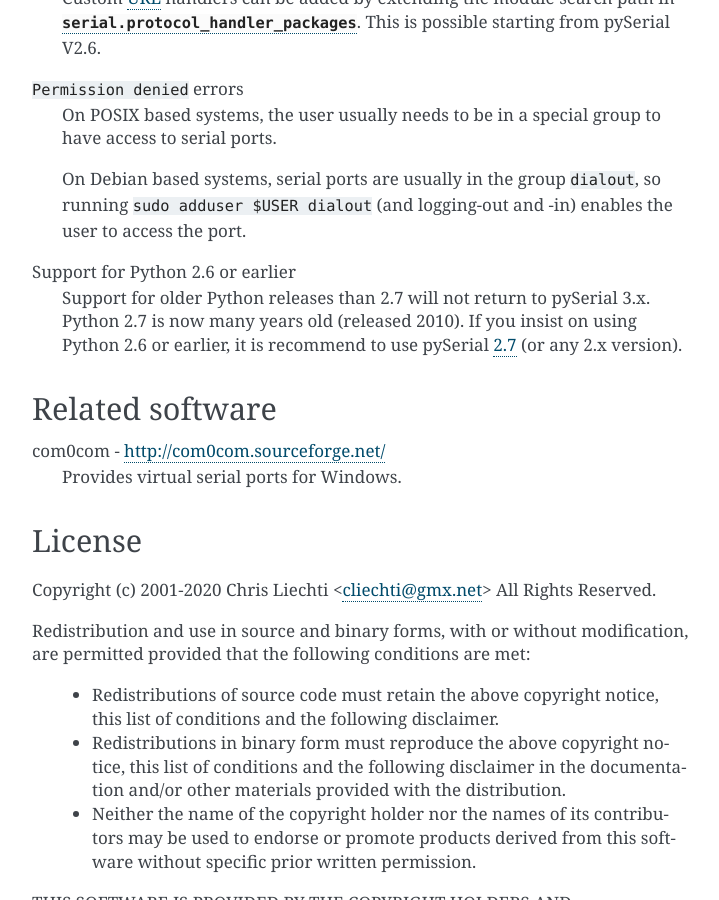
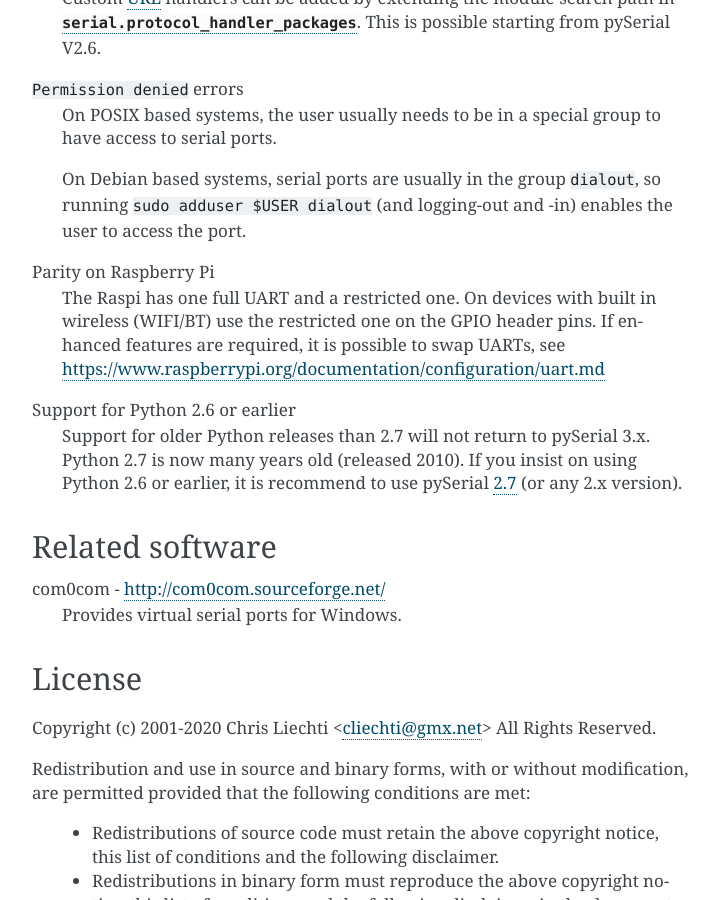
Before and after one commit to pyserial/pyserial, a Sphinx documentation site: the page built from documentation/appendix.rst, in a window 1280 px wide and 900 px high, scrolled down 1656 px. Shown: the whole window, without its empty margins (388-1107 px from the left). Built offline with Sphinx 7.4.7, drawn with Linux system fonts in a browser that asks for light colours.

Commit message:
docs: add note on raspi UARTs

```diff
--- a/documentation/appendix.rst
+++ b/documentation/appendix.rst
@@ -91,6 +91,12 @@
     so running ``sudo adduser $USER dialout`` (and logging-out and -in) enables
     the user to access the port.
 
+Parity on Raspberry Pi
+    The Raspi has one full UART and a restricted one. On devices with built
+    in wireless (WIFI/BT) use the restricted one on the GPIO header pins.
+    If enhanced features are required, it is possible to swap UARTs, see
+    https://www.raspberrypi.org/documentation/configuration/uart.md
+
 Support for Python 2.6 or earlier
     Support for older Python releases than 2.7 will not return to pySerial 3.x.
     Python 2.7 is now many years old (released 2010). If you insist on using
```
